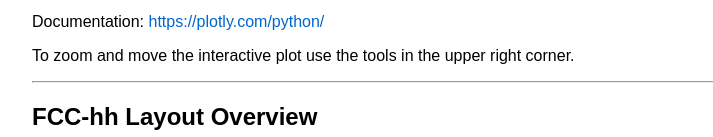
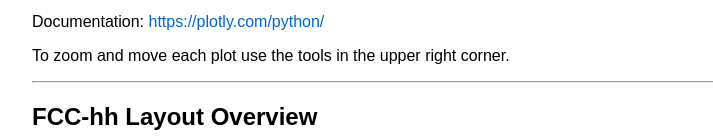
Before and after one commit to angelkas123/fcc-hh-interactive-plot, a plain HTML site: page index.html in a window 1280 px wide. Shown: the part 406-543 px from the top of the page, without its empty margins (258-971 px from the left). Drawn offline with Linux system fonts and the light colour scheme.

Commit message:
Update index.html

```diff
--- a/index.html
+++ b/index.html
@@ -53,7 +53,7 @@
   https://plotly.com/python/</a>
   </p>
 
-  <p>To zoom and move the interactive plot use the tools in the upper right corner.</p>
+  <p>To zoom and move each plot use the tools in the upper right corner.</p>
 
   <hr>
   <h2>FCC-hh Layout Overview</h2>
```
